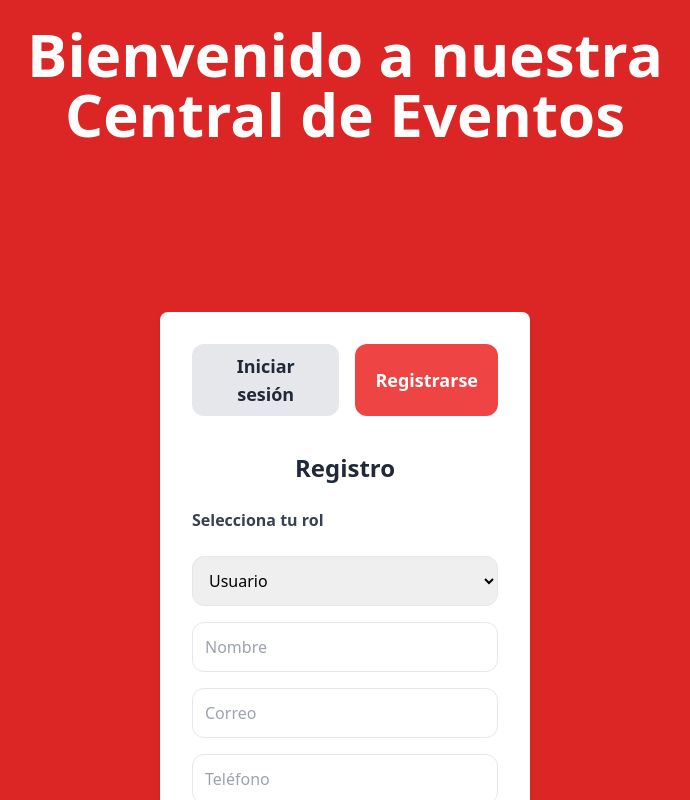
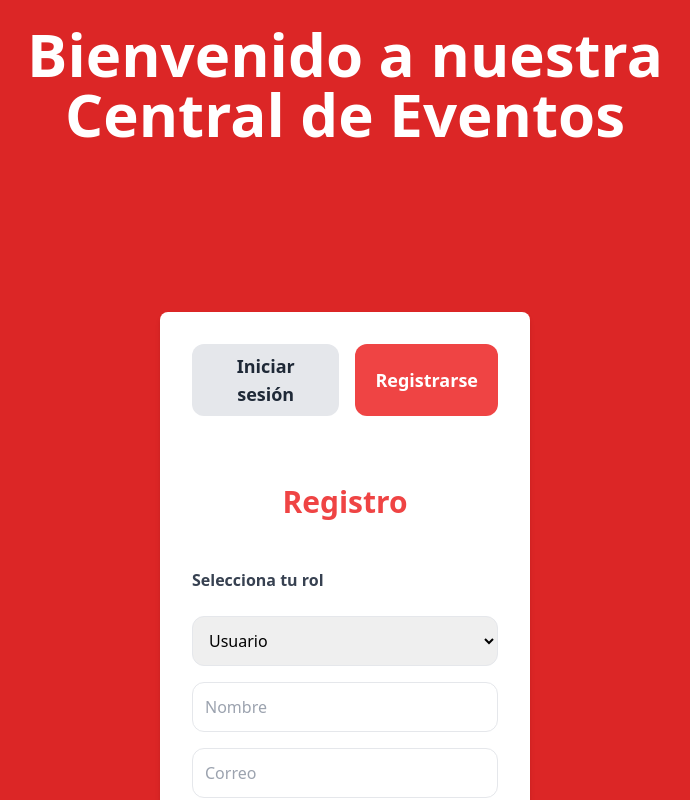
Before and after one commit to JhonBobadilla/event-management-platform, a React (Create React App) app in the folder frontend/: page /auth/register in a window 1280 px wide. Shown: the top 800 px of the page, without its empty margins (295-985 px from the left). Built offline with nearby package versions, Linux system fonts and the light colour scheme.

Commit message:
Inicia integración de chat

```diff
--- a/frontend/src/interfaces/pages/AuthPage.js
+++ b/frontend/src/interfaces/pages/AuthPage.js
@@ -172,7 +172,7 @@ const AuthPage = ({ modoInicial }) => {
           </form>
         ) : (
           <form onSubmit={handleRegister} className="flex flex-col gap-4">
-            <h2 className="text-2xl font-bold text-center text-gray-800 mb-2">Registro</h2>
+            <h3 className="text-center font-bold mt-8 mb-8 text-red-500 text-2xl sm:text-3xl md:text-3xl">Registro</h3>
 
             <label className="mb-2 font-semibold text-gray-700">Selecciona tu rol</label>
             <select
```
